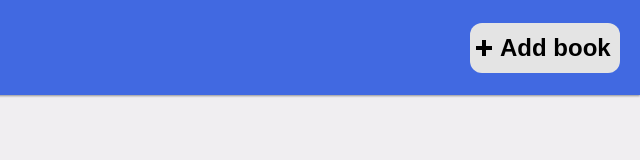
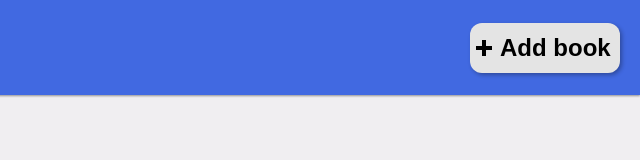
Before and after one commit to Ahmedarain111/Library, a plain HTML site: page index.html in a window 1280 px wide. Shown: the full height of the page, 640-1280 px from the left. Drawn offline with Linux system fonts and the light colour scheme.

Commit message:
add shadow to button

```diff
--- a/styles.css
+++ b/styles.css
@@ -47,6 +47,7 @@ button {
     display: flex;
     align-items: center;
     gap: 4px;
+    box-shadow: 2px 2px 4px rgba(0, 0, 0, 0.3);
 }
 
 button:hover {
```
